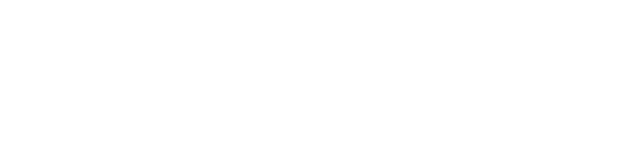
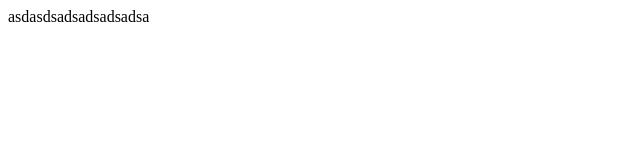
Before and after one commit to dnsgk4983/test, a plain HTML site: page index.html in a window 1280 px wide. Shown: the whole page, without its empty margins (0-640 px from the left). Drawn offline with Linux system fonts and the light colour scheme.

Commit message:
123123
123123

```diff
--- a/index.html
+++ b/index.html
@@ -7,6 +7,6 @@
     <title>Document</title>
 </head>
 <body>
-
+    asdasdsadsadsadsadsa
 </body>
 </html>
```
